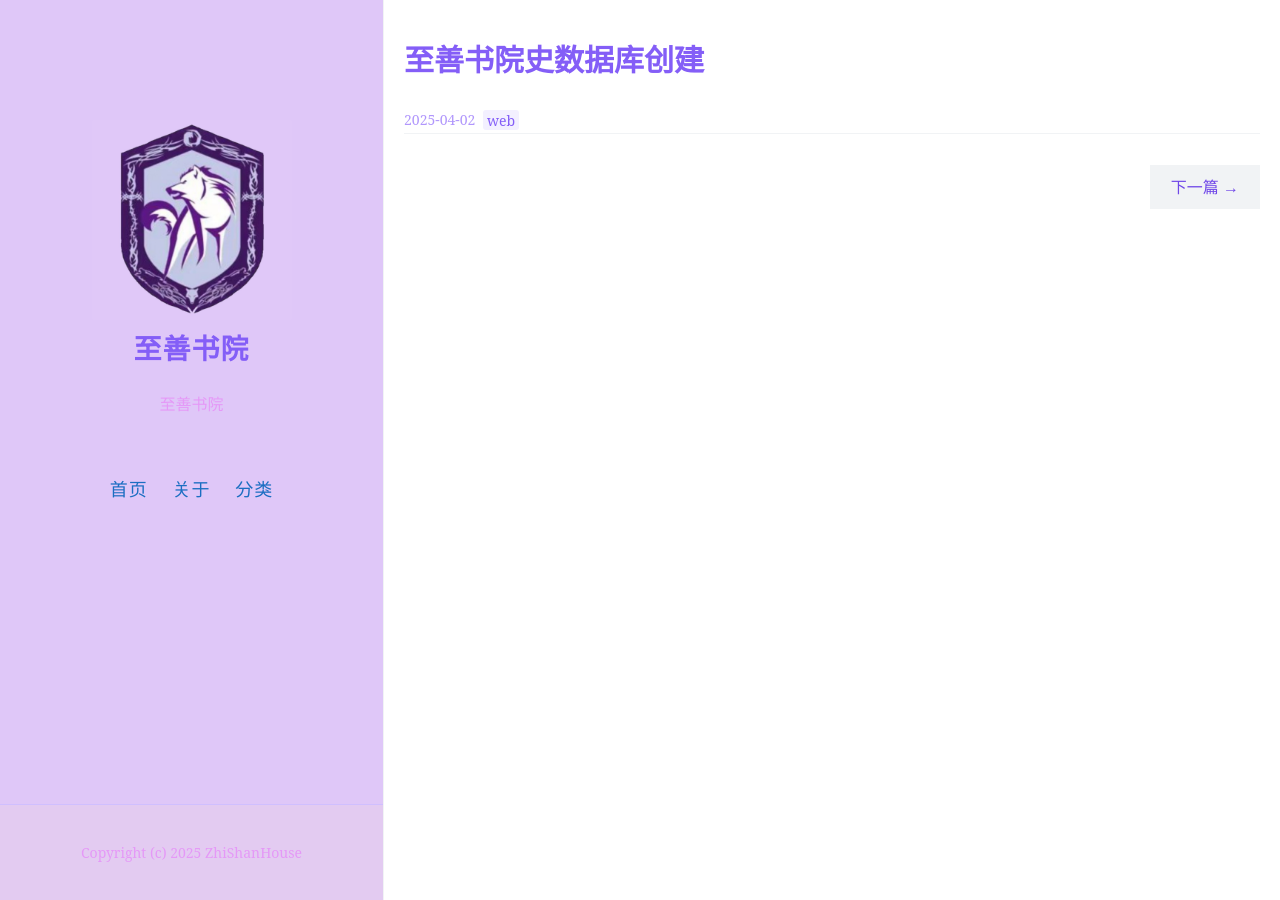
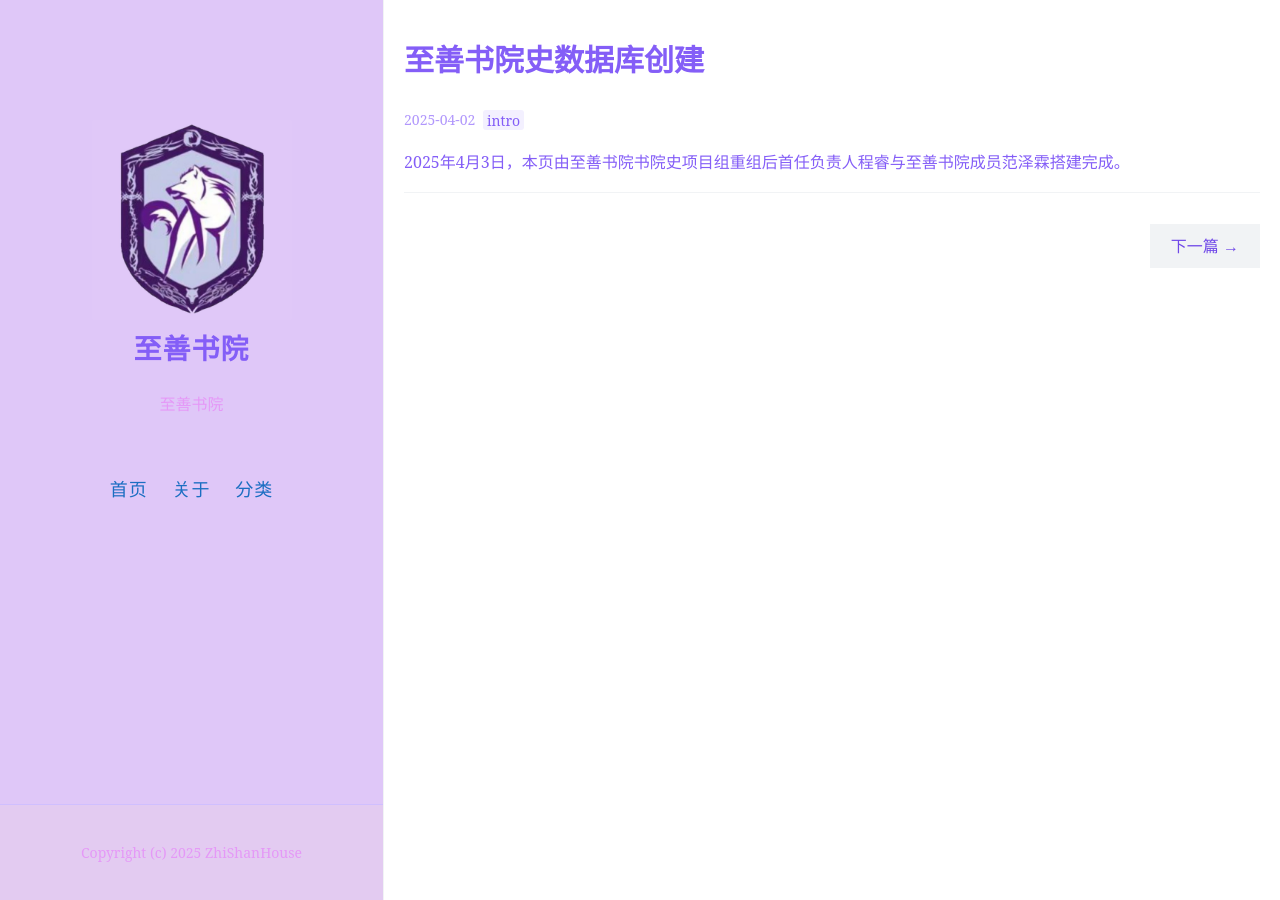
Before and after one commit to zhishanhouse/zhishanhouse.github.io, a Jekyll site: the page built from _posts/2025-4-2-HelloWorld.md, in a window 1280 px wide. Built offline with Jekyll 4.4.1, drawn with Linux system fonts in a browser that asks for light colours.

Commit message:
Update 2025-4-2-HelloWorld.md

```diff
--- a/_posts/2025-4-2-HelloWorld.md
+++ b/_posts/2025-4-2-HelloWorld.md
@@ -2,7 +2,11 @@
 layout: post
 title: "至善书院史数据库创建"
 date:   2025-4-2
-tags: [web]
+tags: [intro]
 comments: true
 author: Ray Cheng
 ---
+
+2025年4月3日，本页由至善书院书院史项目组重组后首任负责人程睿与至善书院成员范泽霖搭建完成。
+
+<!-- 编辑者：程睿 -->
```
